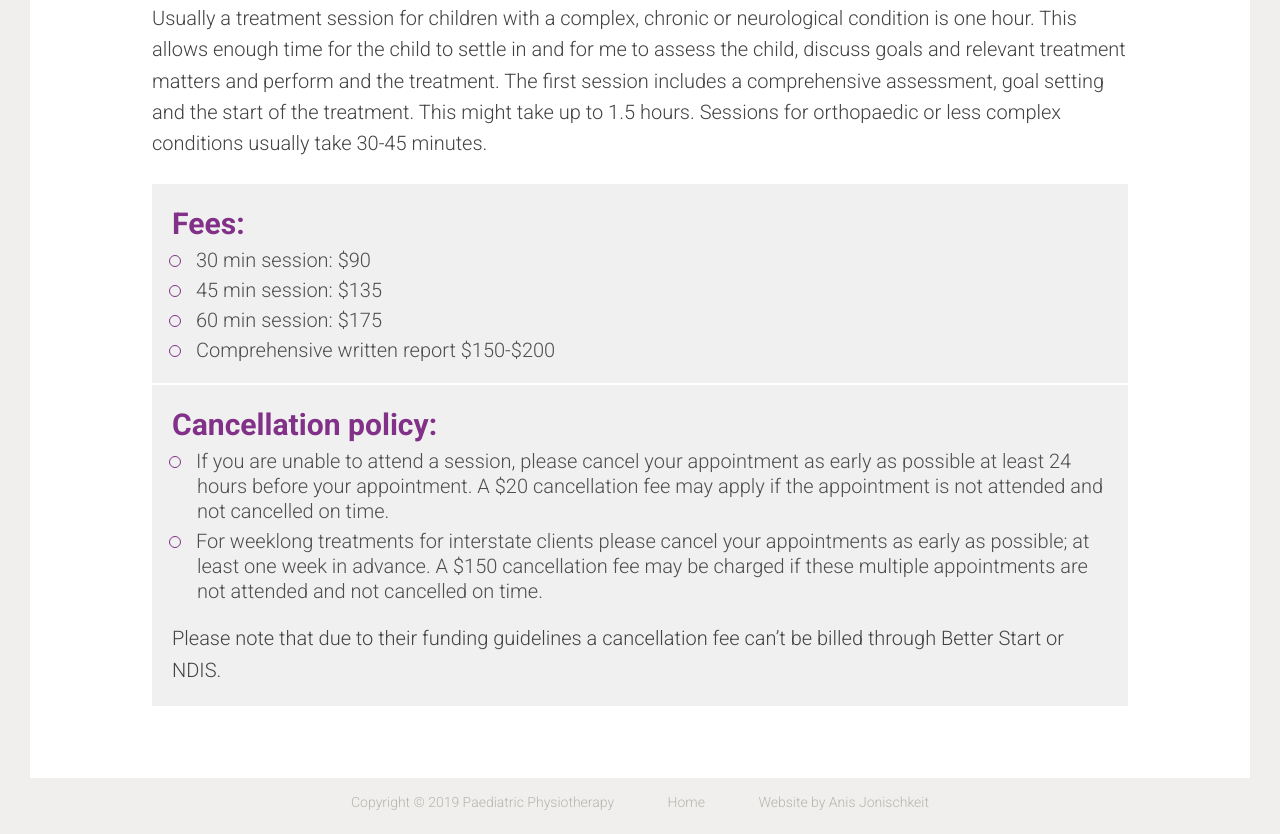
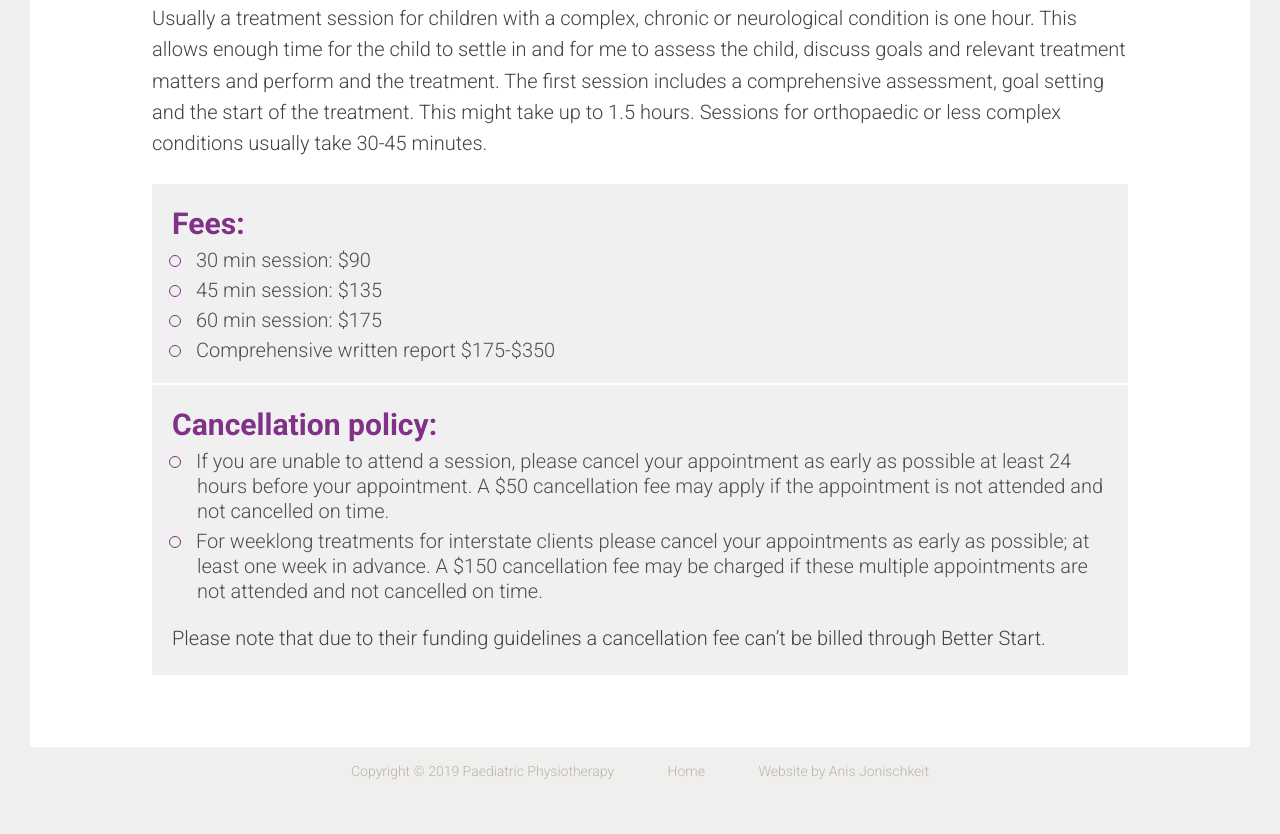
Before and after one commit to paediatric-physio/paediatricphysio.github.io, a plain HTML site: page about/fees.htm in a window 1280 px wide. Shown: the part 835-1669 px from the top of the page. After the commit the page ends 1638 px from the top, so only its background shows below. Drawn offline with Linux system fonts and the light colour scheme.

Commit message:
Update fees.htm

```diff
--- a/about/fees.htm
+++ b/about/fees.htm
@@ -106,19 +106,19 @@ Sessions for orthopaedic or less complex conditions usually take 30-45 minutes.
                         <li>30 min session: $90</li>
                         <li>45 min session: $135</li>
                         <li>60 min session: $175</li>
-                        <li>Comprehensive written report $150-$200</li>
+                        <li>Comprehensive written report $175-$350</li>
                     </ul>
 
                     <ul>
                         <h3>Cancellation policy: </h3>
                         <li>If you are unable to attend a session, please cancel your appointment as early as possible at least 24 hours before your appointment.
-A $20 cancellation fee may apply if the appointment is not attended and not cancelled on time.
+A $50 cancellation fee may apply if the appointment is not attended and not cancelled on time.
 
 </li>
                         <li>For weeklong treatments for interstate clients please cancel your appointments as early as possible; at least one week in advance. A $150 cancellation fee may be charged if these multiple appointments are not attended and not cancelled on time.
 </li>
                         <br />
-                         <p>Please note that due to their funding guidelines a cancellation fee can’t be billed through Better Start or NDIS. </p>
+                         <p>Please note that due to their funding guidelines a cancellation fee can’t be billed through Better Start. </p>
 
                     </ul>
 
```
